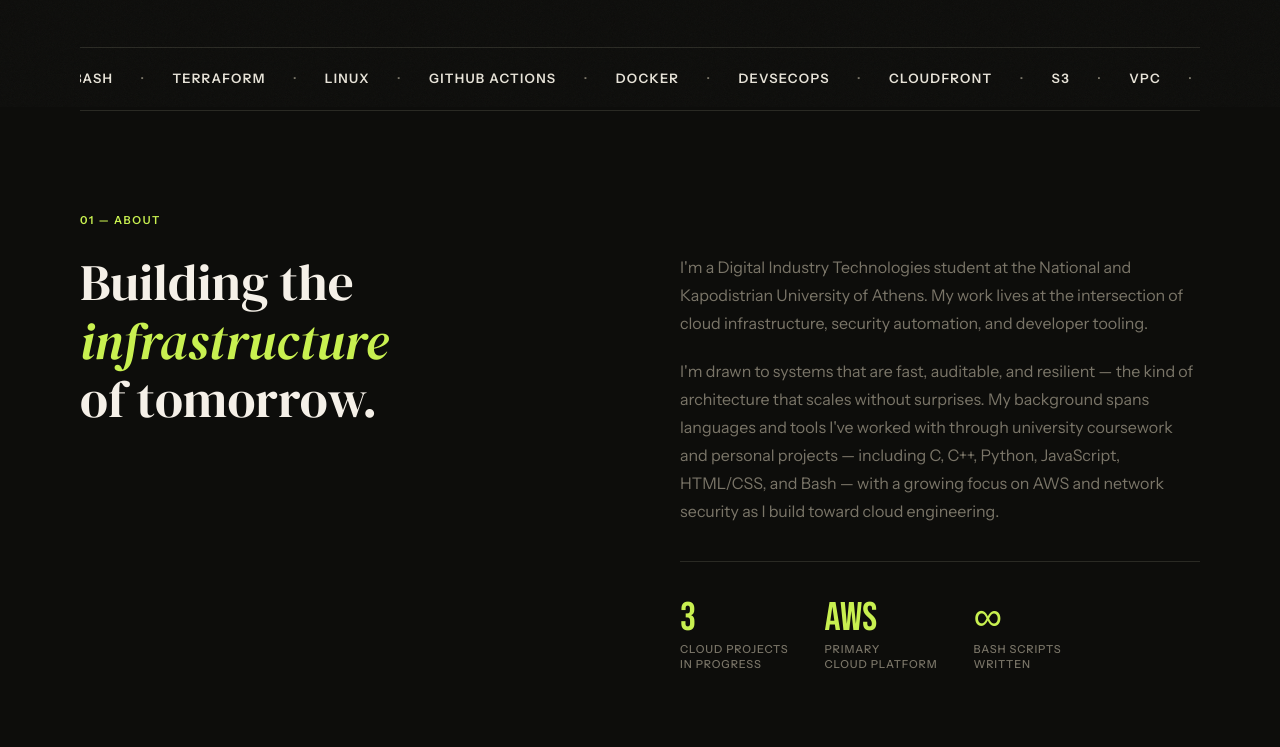
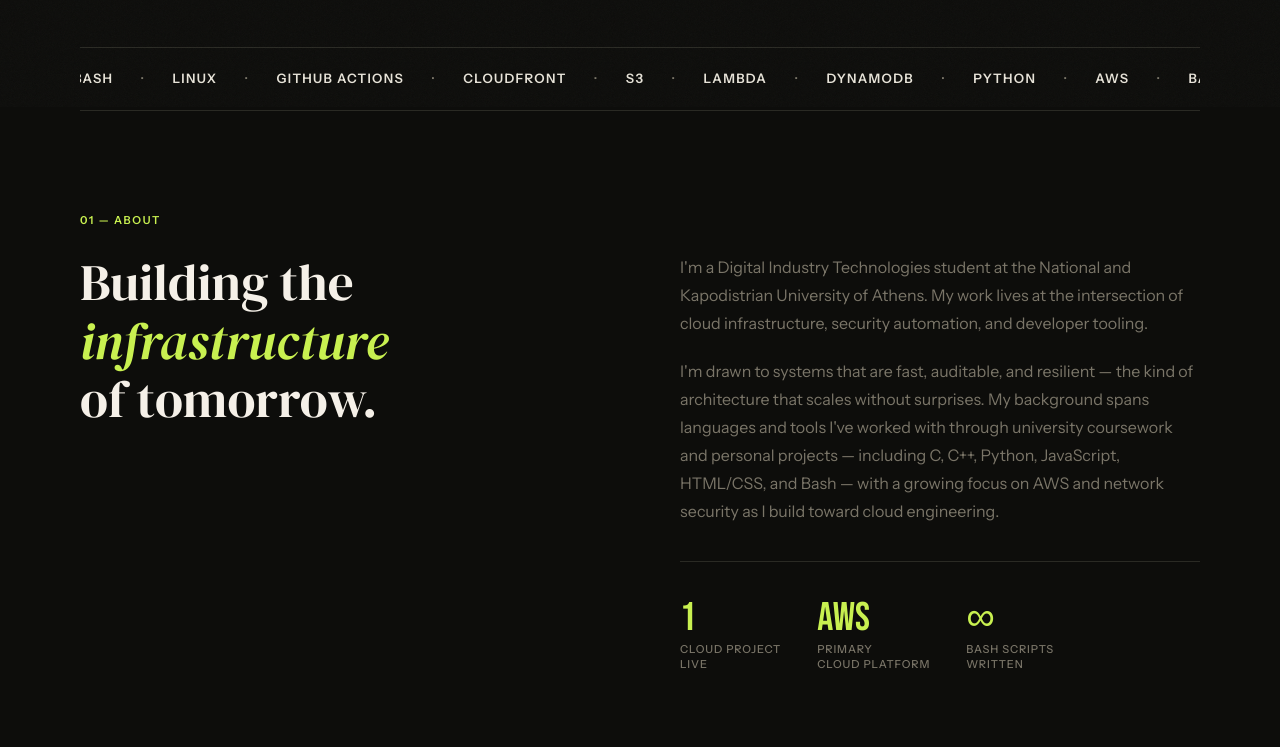
Before and after one commit to aggelikiisari/cloud-starter-website, a plain HTML site: page index.html in a window 1280 px wide. Shown: the part 693-1440 px from the top of the page. Drawn offline with nearby package versions, Linux system fonts and the light colour scheme.

Commit message:
Update skills and contact information in index.html

```diff
--- a/index.html
+++ b/index.html
@@ -55,24 +55,22 @@
             <div class="marquee-track">
                 <span>AWS</span><span>·</span>
                 <span>Bash</span><span>·</span>
-                <span>Terraform</span><span>·</span>
                 <span>Linux</span><span>·</span>
                 <span>GitHub Actions</span><span>·</span>
-                <span>Docker</span><span>·</span>
-                <span>DevSecOps</span><span>·</span>
                 <span>CloudFront</span><span>·</span>
                 <span>S3</span><span>·</span>
-                <span>VPC</span><span>·</span>
+                <span>Lambda</span><span>·</span>
+                <span>DynamoDB</span><span>·</span>
+                <span>Python</span><span>·</span>
                 <span>AWS</span><span>·</span>
                 <span>Bash</span><span>·</span>
-                <span>Terraform</span><span>·</span>
                 <span>Linux</span><span>·</span>
                 <span>GitHub Actions</span><span>·</span>
-                <span>Docker</span><span>·</span>
-                <span>DevSecOps</span><span>·</span>
                 <span>CloudFront</span><span>·</span>
                 <span>S3</span><span>·</span>
-                <span>VPC</span><span>·</span>
+                <span>Lambda</span><span>·</span>
+                <span>DynamoDB</span><span>·</span>
+                <span>Python</span><span>·</span>
             </div>
         </div>
     </header>
@@ -99,8 +97,8 @@
                 </p>
                 <div class="about-stats">
                     <div class="stat">
-                        <span class="stat-num">3</span>
-                        <span class="stat-label">Cloud Projects<br>In Progress</span>
+                        <span class="stat-num">1</span>
+                        <span class="stat-label">Cloud Project<br>Live</span>
                     </div>
                     <div class="stat">
                         <span class="stat-num">AWS</span>
@@ -197,9 +195,9 @@
             <div class="skill-group">
                 <h4>Cloud & Infrastructure</h4>
                 <ul>
-                    <li>Amazon Web Services (EC2, S3, IAM, VPC, CloudFront, ECS)</li>
-                    <li>Terraform — Infrastructure as Code</li>
+                    <li>Amazon Web Services (EC2, S3, IAM, VPC, CloudFront, Lambda, DynamoDB)</li>
                     <li>GitHub Pages, static hosting workflows</li>
+                    <li>Serverless architecture patterns</li>
                 </ul>
             </div>
             <div class="skill-group">
@@ -207,8 +205,6 @@
                 <ul>
                     <li>Bash scripting — automation & security tooling</li>
                     <li>GitHub Actions — CI/CD pipelines</li>
-                    <li>Docker — containerization</li>
-                    <li>Trivy, Checkov — security scanning</li>
                 </ul>
             </div>
             <div class="skill-group">
@@ -231,9 +227,7 @@
 
         <div class="tech-icons">
             <i class="devicon-amazonwebservices-original colored" title="AWS"></i>
-            <i class="devicon-terraform-plain colored" title="Terraform"></i>
             <i class="devicon-bash-plain" title="Bash"></i>
-            <i class="devicon-docker-plain colored" title="Docker"></i>
             <i class="devicon-github-original" title="GitHub"></i>
             <i class="devicon-linux-plain" title="Linux"></i>
             <i class="devicon-python-plain colored" title="Python"></i>
@@ -286,9 +280,9 @@
                     <span>GitHub</span>
                     <span class="link-sub">github.com/aggelikiisari ↗</span>
                 </a>
-                <a href="/cdn-cgi/l/email-protection#b8d9dfdfddd4d1d3d196d1cbd9cad19e9b8e8c83dfd5d9d1d49e9b8c8e83dbd7d5">
+                <a href="mailto:aggeliki.isari@gmail.com">
                     <span>Email</span>
-                    <span class="link-sub">aggeliki.isari&#64;gmail&#46;com ↗</span>
+                    <span class="link-sub">aggeliki.isari@gmail.com ↗</span>
                 </a>
                 <a href="https://aggeliki.dev" target="_blank">
                     <span>Website</span>
```
